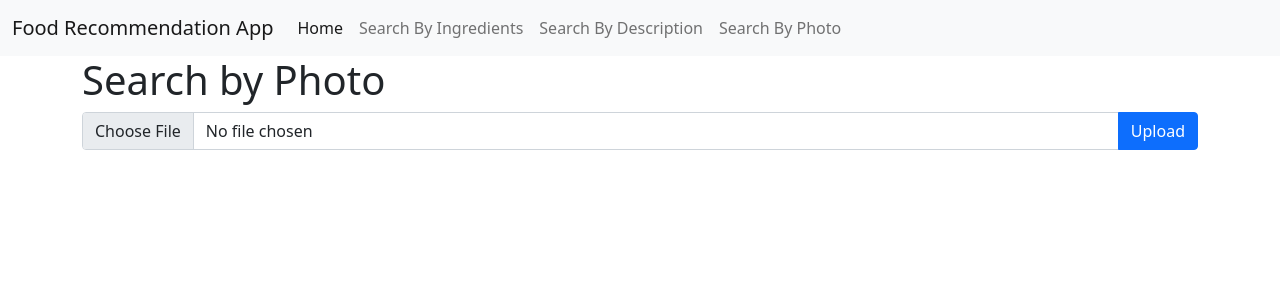
After one commit to junkangli/food-recommendation-app, a Flask app: page /search-by-photo in a window 1280 px wide. The commit adds this page. Shown: the top 300 px of the page. Run offline with Flask 2, Linux system fonts and the light colour scheme.

Commit message:
Add file upload function

```diff
--- a/application.py
+++ b/application.py
@@ -1,8 +1,17 @@
-from flask import Flask, render_template, request
+import os
+from flask import Flask, render_template, request, redirect, url_for
+from werkzeug.utils import secure_filename
 
 import query
 
+ALLOWED_EXTENSIONS = {'txt', 'pdf', 'png', 'jpg', 'jpeg', 'gif'}
+
 application = Flask(__name__)
+application.config['MAX_CONTENT_LENGTH'] = 16 * 1000 * 1000
+application.config['UPLOAD_FOLDER'] = 'd:/temp/uploads'
+
+def allowed_file(filename):
+    return '.' in filename and filename.rsplit('.', 1)[1].lower() in ALLOWED_EXTENSIONS
 
 @application.route('/')
 def index():
@@ -36,6 +45,18 @@ def meal():
     meal = query.get_meal_by_id(id)
     return render_template('meal.html', meal=meal)
 
+@application.route('/search-by-photo', methods=['GET', 'POST'])
+def search_by_photo():
+    if request.method == 'POST':
+        file = request.files['file']
+        if file and allowed_file(file.filename):
+            print(f'photo posted {file.filename}')
+            filename = secure_filename(file.filename)
+            file.save(os.path.join(application.config['UPLOAD_FOLDER'], filename))
+            return redirect(url_for('search_by_photo', filename=filename))
+    filename = request.args.get('filename')
+    return render_template('search-by-photo.html', filename=filename)
+
 if __name__ == "__main__":
     # Setting debug to True enables debug output. This line should be
     # removed before deploying a production app.
--- a/templates/base.html
+++ b/templates/base.html
@@ -24,6 +24,9 @@
                         <li class="nav-item">
                             <a class="nav-link" href="search-by-description">Search By Description</a>
                         </li>
+                        <li class="nav-item">
+                            <a class="nav-link" href="search-by-photo">Search By Photo</a>
+                        </li>
                     </ul>
                 </div>
             </div>
--- /dev/null
+++ b/templates/search-by-photo.html
@@ -0,0 +1,14 @@
+{% extends 'base.html' %}
+
+{% block content %}
+    <h1>{% block title %} Search by Photo {% endblock %}</h1>
+    <form method="POST" enctype="multipart/form-data">
+        <div class="input-group mb-3">
+            <input class="form-control" type="file" id="file" name="file">
+            <button class="btn btn-primary" type="submit">Upload</button>
+        </div>
+    </form>
+    {% if filename %}
+    {{ filename }}
+    {% endif %}
+{% endblock %}
```
